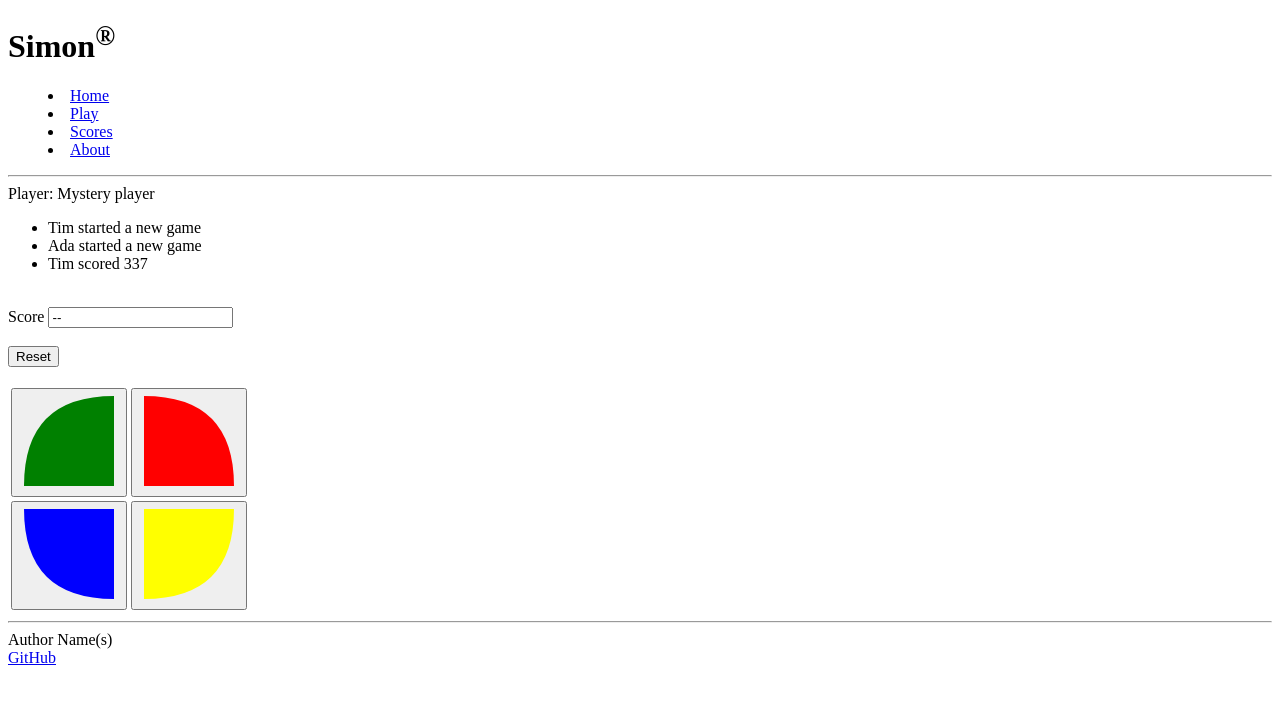
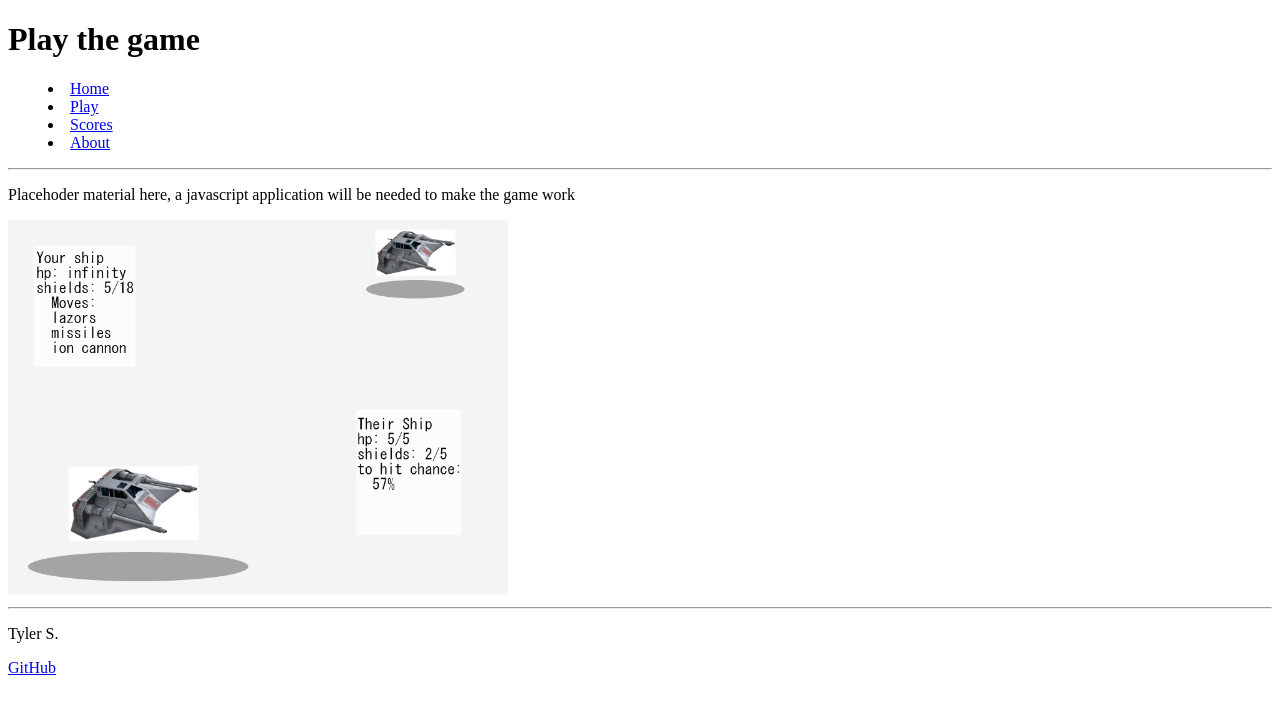
Before and after one commit to TSABM/CS260_StartUp, a plain HTML site: page main_website/play.html in a window 1280 px wide. Drawn offline with Linux system fonts and the light colour scheme.

Commit message:
edit 1, changing simon template

```diff
--- a/main_website/play.html
+++ b/main_website/play.html
@@ -2,19 +2,15 @@
 <html lang="en">
   <head>
     <meta charset="UTF-8" />
-    <!-- Tell browsers not to scale the viewport automatically -->
     <meta name="viewport" content="width=device-width, initial-scale=1.0" />
-    <title>Simon</title>
-    <link rel="icon" href="favicon.ico" />
+    <title>TSABM_play</title>
   </head>
   <body>
-    <!-- Use header, main, and footer elements to give semantic structure -->
     <header>
-      <h1>Simon<sup>&reg;</sup></h1>
+      <h1>Play the game</h1>
 
       <!-- Navigation elements -->
       <nav>
-        <!-- Menu is a semantic alternative to <ul> that represents an interaction -->
         <menu>
           <li><a href="index.html">Home</a></li>
           <li><a href="play.html">Play</a></li>
@@ -23,84 +19,18 @@
         </menu>
       </nav>
 
-      <!-- Since we don't have the ability to style we use old style HTML to give some visual formatting -->
       <hr />
     </header>
 
     <main>
-      <div class="players">
-        Player:
-        <span class="player-name">Mystery player</span>
-      </div>
-      <ul class="notification">
-        <li class="player-name">Tim started a new game</li>
-        <li class="player-name">Ada started a new game</li>
-        <li class="player-name">Tim scored 337</li>
-      </ul>
-
-      <!-- More formatting with old style HTML -->
-      <br />
-
-      <div>
-        <label for="count">Score</label>
-        <input type="text" id="count" value="--" readonly />
-      </div>
-
-      <br />
-
-      <div>
-        <button>Reset</button>
-      </div>
-
-      <br />
-
-      <div>
-        <table>
-          <tr>
-            <td>
-              <button>
-                <svg aria-hidden="true" viewBox="0 0 100 100" height="100" width="100">
-                  <!-- SVG
-                    M move <to x,y>
-                    Q quadratic curve <control point x,y> <to x,y>
-                -->
-                  <path d="M 95,5 95,95 5,95 Q 5,5 95,5" fill="green" />
-                </svg>
-              </button>
-            </td>
-            <td>
-              <button>
-                <svg aria-hidden="true" viewBox="0 0 100 100" height="100" width="100">
-                  <path d="M5,5 5,95 95,95 Q 95,5 5,5" fill="red" />
-                </svg>
-              </button>
-            </td>
-          </tr>
-          <tr>
-            <td>
-              <button>
-                <svg aria-hidden="true" viewBox="0 0 100 100" height="100" width="100">
-                  <path d="M5,5 95,5 95,95 Q 5,95 5,5" fill="blue" />
-                </svg>
-              </button>
-            </td>
-            <td>
-              <button>
-                <svg aria-hidden="true" viewBox="0 0 100 100" height="100" width="100">
-                  <path d="M95,5 5,5 5,95 Q 95,95 95,5" fill="yellow" />
-                </svg>
-              </button>
-            </td>
-          </tr>
-        </table>
-      </div>
+      <p> Placehoder material here, a javascript application will be needed to make the game work</p>
+      <img src = "Media/spaceships.png" alt = "Spaceships placeholder" width = "500">
     </main>
 
     <footer>
       <hr />
-      <span class="text-reset">Author Name(s)</span>
-      <br />
-      <a href="https://github.com/webprogramming260/simon-html">GitHub</a>
+      <p>Tyler S.</p>
+      <a href="https://github.com/TSABM/CS260_StartUp/tree/main">GitHub</a>
     </footer>
   </body>
 </html>
```
Also changed, not shown: main_website/about.html (+1 -2 lines), main_website/index.html (+2 -1 lines), main_website/scores.html (+12 -14 lines), main_website/Media/spaceships.png (added).
